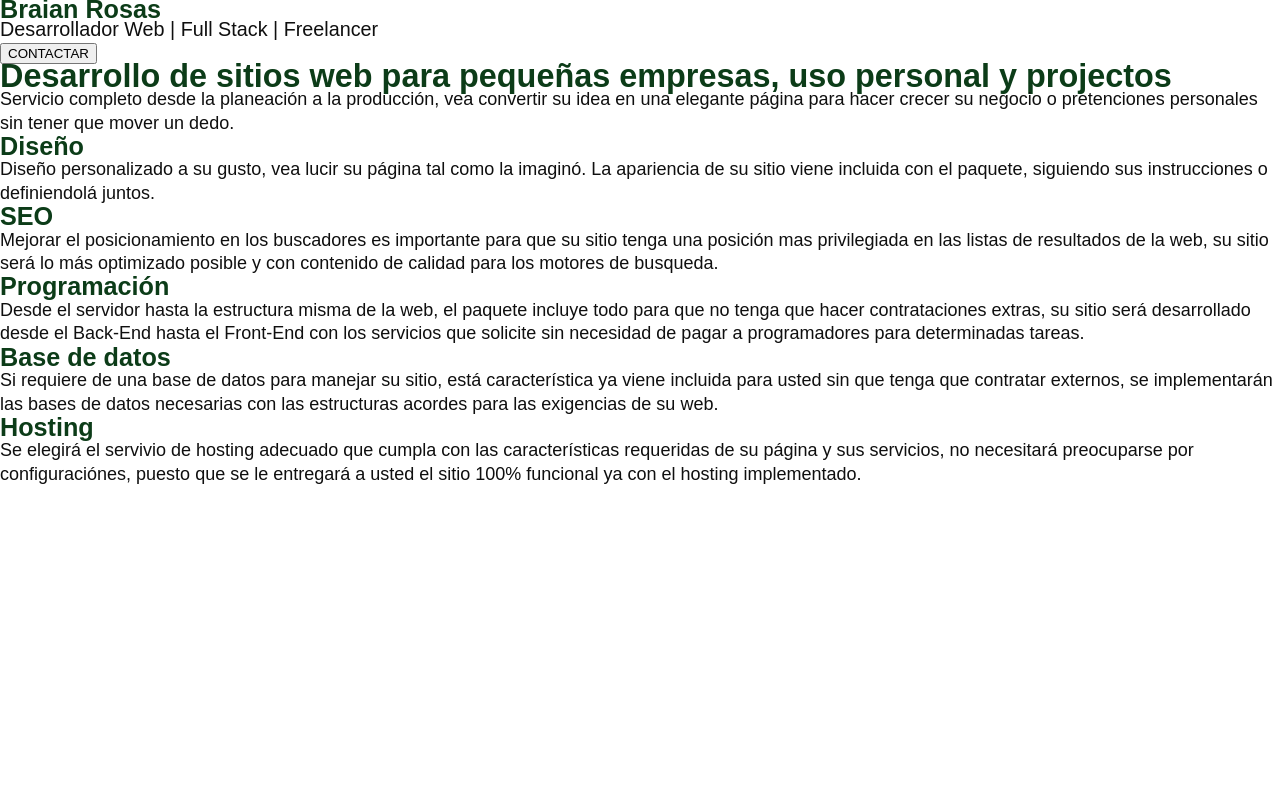
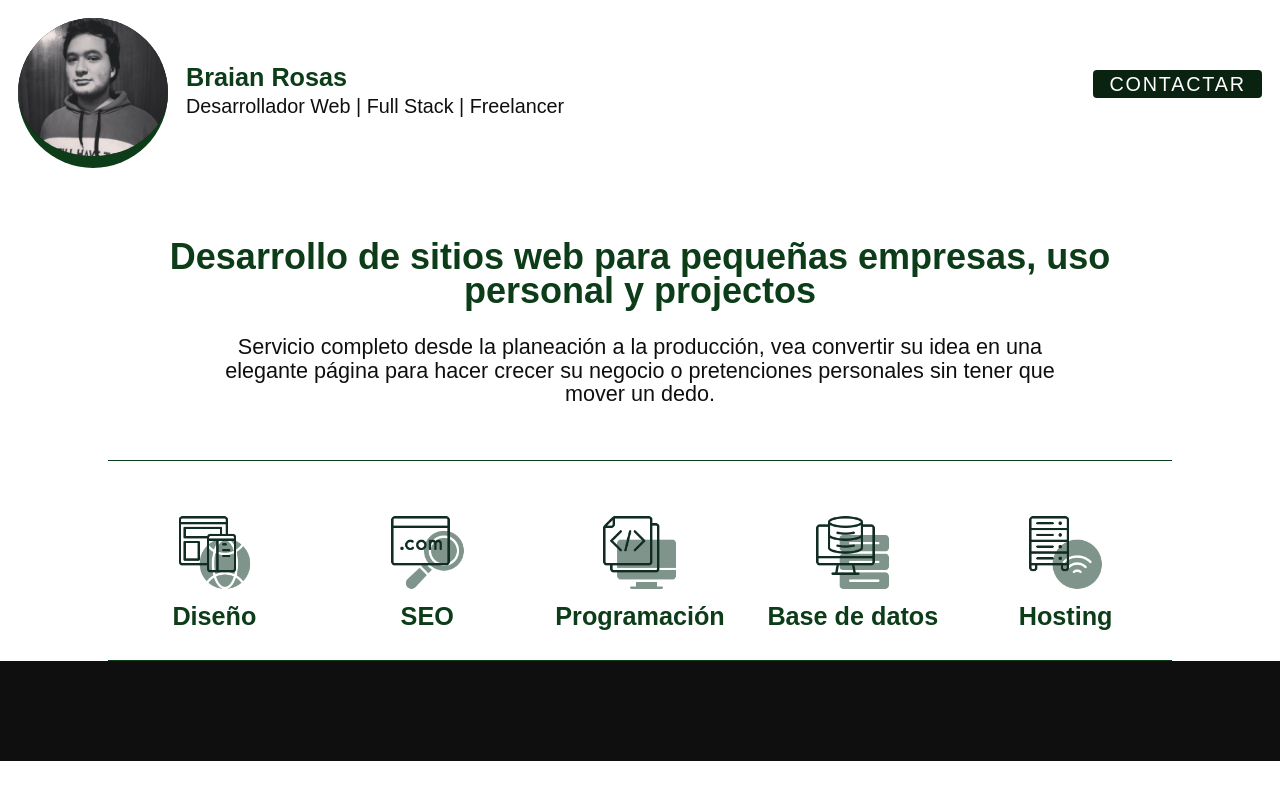
Before and after one commit to axisdevelopment/personal-page, a website: page index.html in a window 1280 px wide. Drawn offline with Linux system fonts and the light colour scheme; a web font is replaced by a local one.

Commit message:
Add styling

```diff
--- a/css/defaults.css
+++ b/css/defaults.css
@@ -18,8 +18,9 @@ body {
 }
 
 h1 {
-    font-size: 1.8rem;
+    font-size: 2rem;
     font-weight: 700;
+    line-height: 1.9rem;
     color: var(--green);
 }
 
@@ -42,6 +43,8 @@ h4 {
 }
 
 :root {
+    --extra-light-green: #27c84a;
+    --light-green: #0f6826;
     --green: #0c3c18;
     --dark-green: #0a2210;
     --dark-gray: #0f0f0f;
--- a/css/index.css
+++ b/css/index.css
@@ -0,0 +1,131 @@
+/* HEADER
+-------------------------------------------------------------*/
+header {
+    display: flex;
+    justify-content: space-between;
+    align-items: center;
+}
+
+/* --- Profile Card --- */
+.profile-card {
+    display: flex;
+    margin: 1rem 0 0 1rem;
+    align-items: center;
+}
+
+.profile-img {
+    height: 150px;
+    width: 150px;
+    background-color: var(--dark-gray);
+    border-bottom: 12px solid var(--green);
+    border-radius: 75px;
+    overflow: hidden;
+}
+
+.profile-img img {
+    max-width: 100%;
+}
+
+.text h2 {
+    margin: 0 0 0.5rem 1rem;
+}
+
+.text h4 {
+    margin: 0 0 0 1rem;
+}
+
+/* --- Contact Button --- */
+button {
+    outline: none;
+    margin: 0 1rem 0 0;
+    padding: 0.15rem 0.9rem;
+    background-color: var(--dark-green);
+    border: none;
+    border-radius: 4px;
+    font-family: "Quicksand", sans-serif;
+    font-size: 1.1rem;
+    font-weight: 300;
+    letter-spacing: 0.1rem;
+    color: white;
+    transition: all 0.15s;
+}
+
+button:hover {
+    cursor: pointer;
+    background-color: var(--light-green);
+    transform: scale(1.1);
+}
+
+/* MAIN
+-------------------------------------------------------------*/
+main {
+    margin: 4rem 6rem 0 6rem;
+    text-align: center;
+}
+
+/* --- Presentation --- */
+.presentation p {
+    width: 80%;
+    margin: 1.5rem auto 0 auto;
+    padding: 0 0 3rem 0;
+    font-size: 1.2rem;
+}
+
+/* --- Services --- */
+.services {
+    display: flex;
+    width: 100%;
+    max-height: 201px;
+    justify-content: space-between;
+    padding: 2rem 0 2rem 0;
+    border-top: 1px solid var(--green);
+    border-bottom: 1px solid var(--green);
+
+}
+
+article {
+    width: 20%;
+    height: max-content;
+    padding: 1rem 0.6rem;
+    min-width: 170px;
+    max-width: 300px;
+    transition: all 0.3s;
+}
+
+article img {
+    width: 75px;
+    height: 75px;
+    margin: 0 0 0.5rem 0;
+}
+
+article p {
+    height: 0px;
+    margin: 1rem 0.2rem 0 0.2rem;
+    font-size: 0.9rem;
+    color: white;
+    visibility: hidden;
+    overflow: hidden;
+    transition: all 0.3s;
+}
+
+article:hover {
+    background-color: white;
+    box-shadow: 0 0 25px rgba(0, 0, 0, 0.25);
+    transform: scale(1.15);
+    transform-origin: center;
+    z-index: 999;
+}
+
+article:hover p {
+    height: auto;
+    color: var(--dark-gray);
+    visibility: visible;
+}
+
+/* FOOTER
+-------------------------------------------------------------*/
+footer {
+    width: 100%;
+    height: 100px;
+    background-color: var(--dark-gray);
+}
--- a/index.html
+++ b/index.html
@@ -10,9 +10,11 @@
 <body>
     <header>
         <div class="profile-card">
-            <div class="profile-img"></div>
-            <h2>Braian Rosas</h2>
-            <h4>Desarrollador Web | Full Stack | Freelancer</h4>
+            <div class="profile-img"><img src="images/photo.jpg"></div>
+            <div class="text">
+                <h2>Braian Rosas</h2>
+                <h4>Desarrollador Web | Full Stack | Freelancer</h4>
+            </div>
         </div>
         <a href="/"><button>CONTACTAR</button></a>
     </header>
@@ -23,22 +25,27 @@
         </section>
         <section class="services">
             <article class="design">
+                <img src="images/design.png">
                 <h3>Diseño</h3>
-                <p>Diseño personalizado a su gusto, vea lucir su página tal como la imaginó. La apariencia de su sitio viene incluida con el paquete, siguiendo sus instrucciones o definiendolá juntos.</p>
+                <p id="a">Diseño personalizado a su gusto, vea lucir su página tal como la imaginó. La apariencia de su sitio viene incluida con el paquete, siguiendo sus instrucciones o definiendolá juntos.</p>
             </article>
             <article class="seo">
+                <img src="images/SEO.png">
                 <h3>SEO</h3>
                 <p>Mejorar el posicionamiento en los buscadores es importante para que su sitio tenga una posición mas privilegiada en las listas de resultados de la web, su sitio será lo más optimizado posible y con contenido de calidad para los motores de busqueda.</p>
             </article>
             <article class="code">
+                <img src="images/code.png">
                 <h3>Programación</h3>
                 <p>Desde el servidor hasta la estructura misma de la web, el paquete incluye todo para que no tenga que hacer contrataciones extras, su sitio será desarrollado desde el Back-End hasta el Front-End con los servicios que solicite sin necesidad de pagar a programadores para determinadas tareas.</p>
             </article>
             <article class="database">
+                <img src="images/database.png">
                 <h3>Base de datos</h3>
                 <p>Si requiere de una base de datos para manejar su sitio, está característica ya viene incluida para usted sin que tenga que contratar externos, se implementarán las bases de datos necesarias con las estructuras acordes para las exigencias de su web.</p>
             </article>
             <article class="hosting">
+                <img src="images/hosting.png">
                 <h3>Hosting</h3>
                 <p>Se elegirá el servivio de hosting adecuado que cumpla con las características requeridas de su página y sus servicios, no necesitará preocuparse por configuraciónes, puesto que se le entregará a usted el sitio 100% funcional ya con el hosting implementado.</p>
             </article>
```
Also changed, not shown: images/photo.jpg (added).
